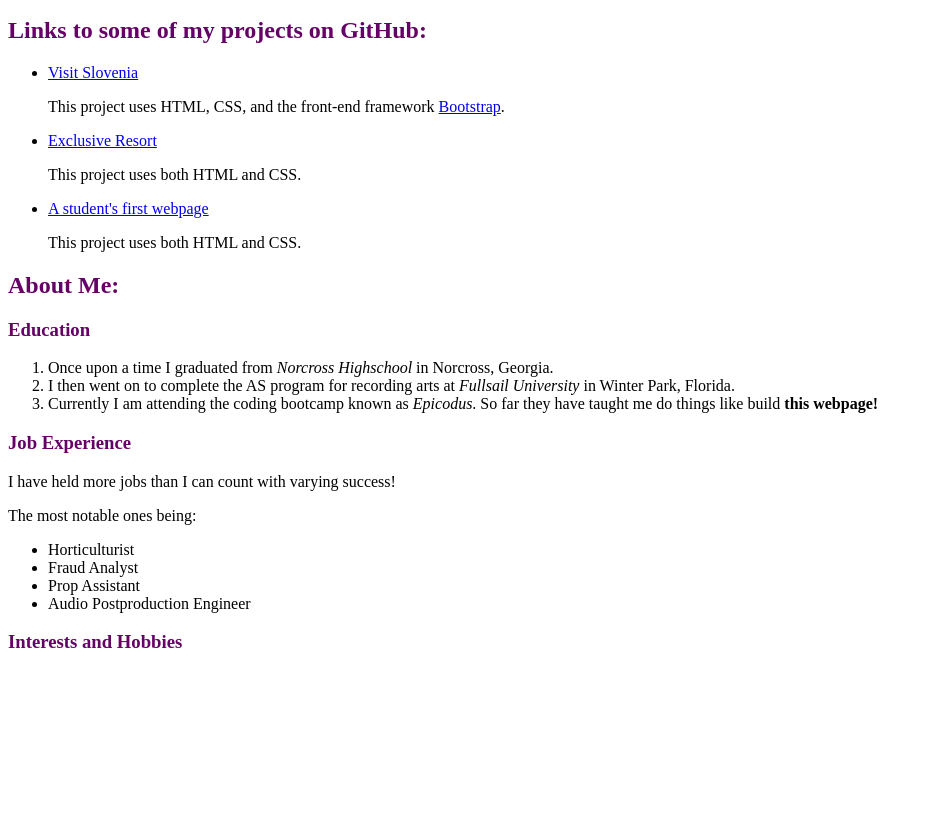
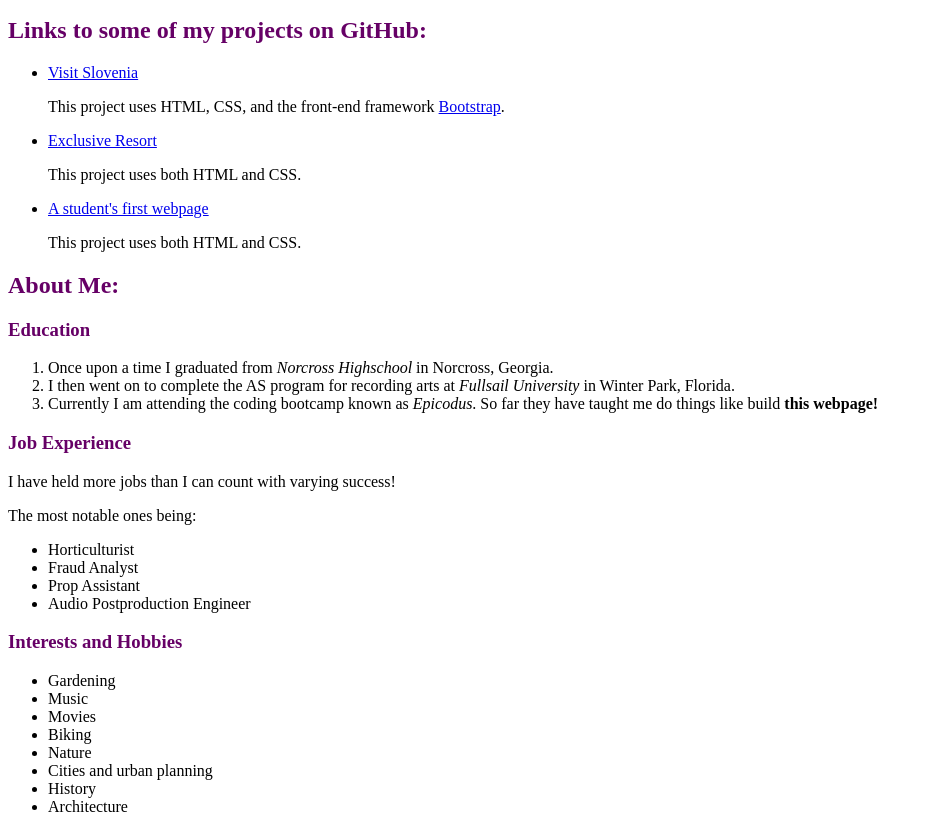
Before and after one commit to zanderalex/portfolio, a plain HTML site: page index.html in a window 1280 px wide. Shown: the part 101-933 px from the top of the page, without its empty margins (0-932 px from the left). Before the commit the page ends 800 px from the top, so only its background shows below. Drawn offline with Linux system fonts and the light colour scheme.

Commit message:
add interests ul

```diff
--- a/index.html
+++ b/index.html
@@ -49,10 +49,20 @@
       <li>Audio Postproduction Engineer</li>
     </ul>
 
+    <h3>Interests and Hobbies</h3>
+    <ul>
+      <li>Gardening</li>
+      <li>Music</li>
+      <li>Movies</li>
+      <li>Biking</li>
+      <li>Nature</li>
+      <li>Cities and urban planning</li>
+      <li>History</li>
+      <li>Architecture</li>
+    </ul>
 
 
 
-    <h3>Interests and Hobbies</h3>
 
 
   </body>
```
